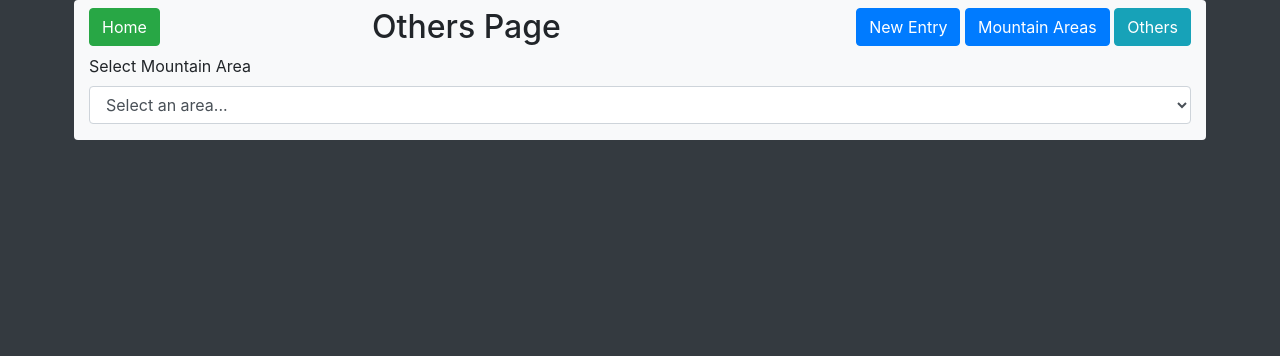
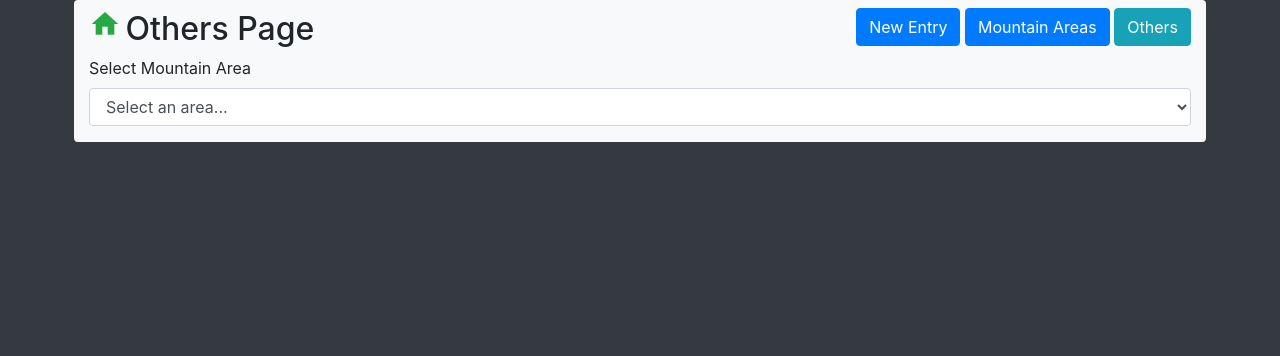
Before and after one commit to davebland/the-mountain-logbook, a Flask app: page /others in a window 1280 px wide. Shown: the part 64-420 px from the top of the page. Run offline with Flask 2, Linux system fonts and the light colour scheme; the visitor is signed in with stand-in values (Sample User, id 1); some libraries are stand-ins or nearby versions.

Commit message:
logbook home page formatting including table buttons

```diff
--- a/static/css/styles.css
+++ b/static/css/styles.css
@@ -12,6 +12,10 @@ footer {
 
 .header-text {
     font-size: 1.3em !important;
+}
+
+#application-logo-title i, #application-logo-title h2 {
+    font-size: 2em;
 }
 
 @media (min-width: 768px) {
@@ -62,10 +66,22 @@ footer {
 
 /* TABLES */
 
-.column-20 {
-    width: 20%;
+.width-100px {
+    width: 100px;
 }
 
-.column-80 {
-    width: 80%;
+.width-50px {
+    width: 50px;
 }
+
+/* BUTTONS */
+
+.logbook-button {
+    height: 40px;
+    width: 40px;
+    padding: 0;
+}
+
+.logbook-button i {
+    font-size: 40px;
+}
--- a/templates/application-frame.html
+++ b/templates/application-frame.html
@@ -3,14 +3,13 @@
 {% block main %}
     <div class="row">
         <div class="col bg-light mx-1 rounded">
-            <div class="row justify-content-between pt-2">
-                <div class="col-2">
-                    <a href="{{ url_for('index') }}"><button type="button" class="btn btn-success">Home</button></a>
+            <div class="row justify-content-between py-2">
+                <!-- Header & Nav Row -->
+                <div id="application-logo-title" class="col-md">
+                    <a href="{{ url_for('index') }}"><i class="material-icons text-success">home</i></a>
+                    <h2 class="d-inline">{{ title }}</h2>
                 </div>
-                <div class="col-md-4">
-                    <h2>{{ title }}</h2>
-                </div>
-                <div class="col-sm-4 text-right">
+                <div class="col-md text-center text-md-right">
                     <!-- Nav Buttons -->
                     <nav>
                         <a href="{{ url_for('new') }}"><button type="button" class="btn btn-primary">New Entry</button></a>
```
Also changed, not shown: templates/logbook-home.html (+43 -19 lines).
